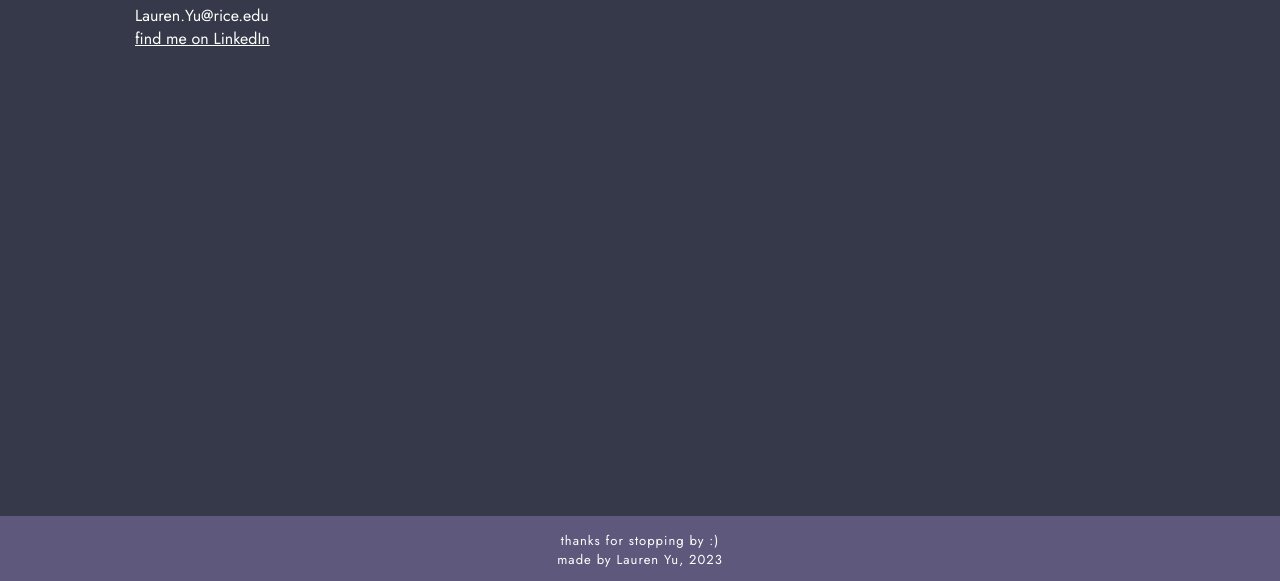
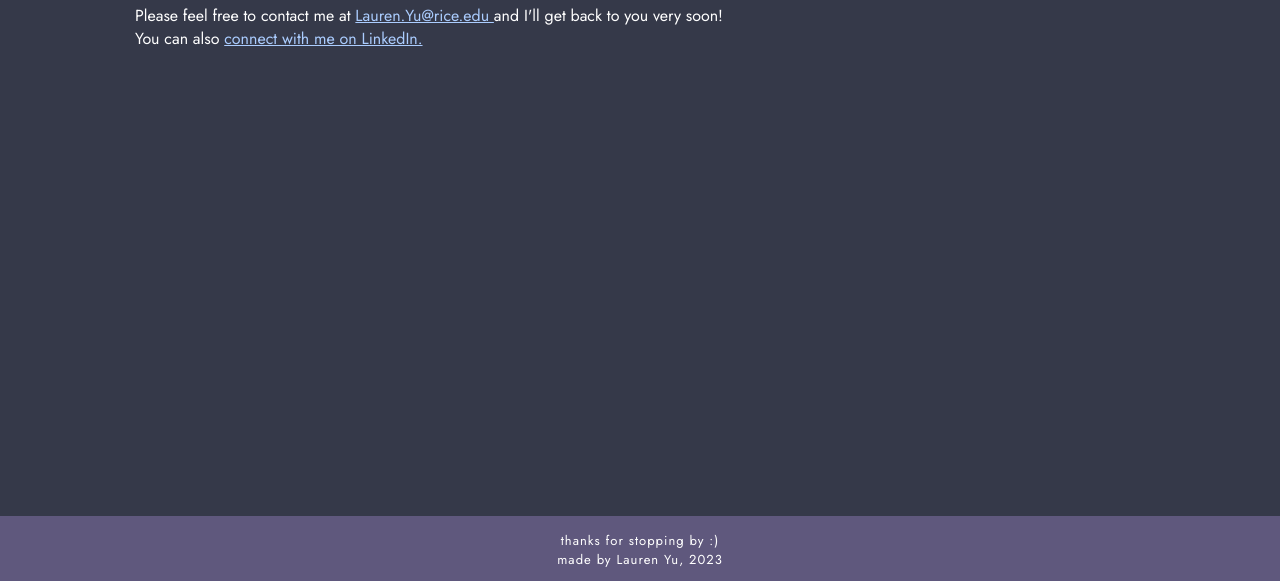
Before and after one commit to laurennyu/laurennyu.github.io, a plain HTML site: page contact.html in a window 1280 px wide. Shown: the part 219-800 px from the top of the page. Drawn offline with Linux system fonts and the light colour scheme; a web font is replaced by a local one.

Commit message:
updated contact info

```diff
--- a/contact.html
+++ b/contact.html
@@ -40,10 +40,14 @@
                         contact me
                     </h2>
                     <p>
-                        Lauren.Yu@rice.edu
+                        Please feel free to contact me at
+                        <a id=email style="color: #ABCDFF" href="mailto:Lauren.Yu@rice.edu" target="_blank">
+                            Lauren.Yu@rice.edu
+                        </a> and I'll get back to you very soon!
                         <br>
-                        <a id=linkedin href="https://www.linkedin.com/in/laurenyuu/" target="_blank">
-                            find me on LinkedIn
+                        You can also
+                        <a id=linkedin style="color: #ABCDFF" href="https://www.linkedin.com/in/laurenyuu/" target="_blank">
+                            connect with me on LinkedIn.
                         </a>
                     </p>
                 </div>
```
